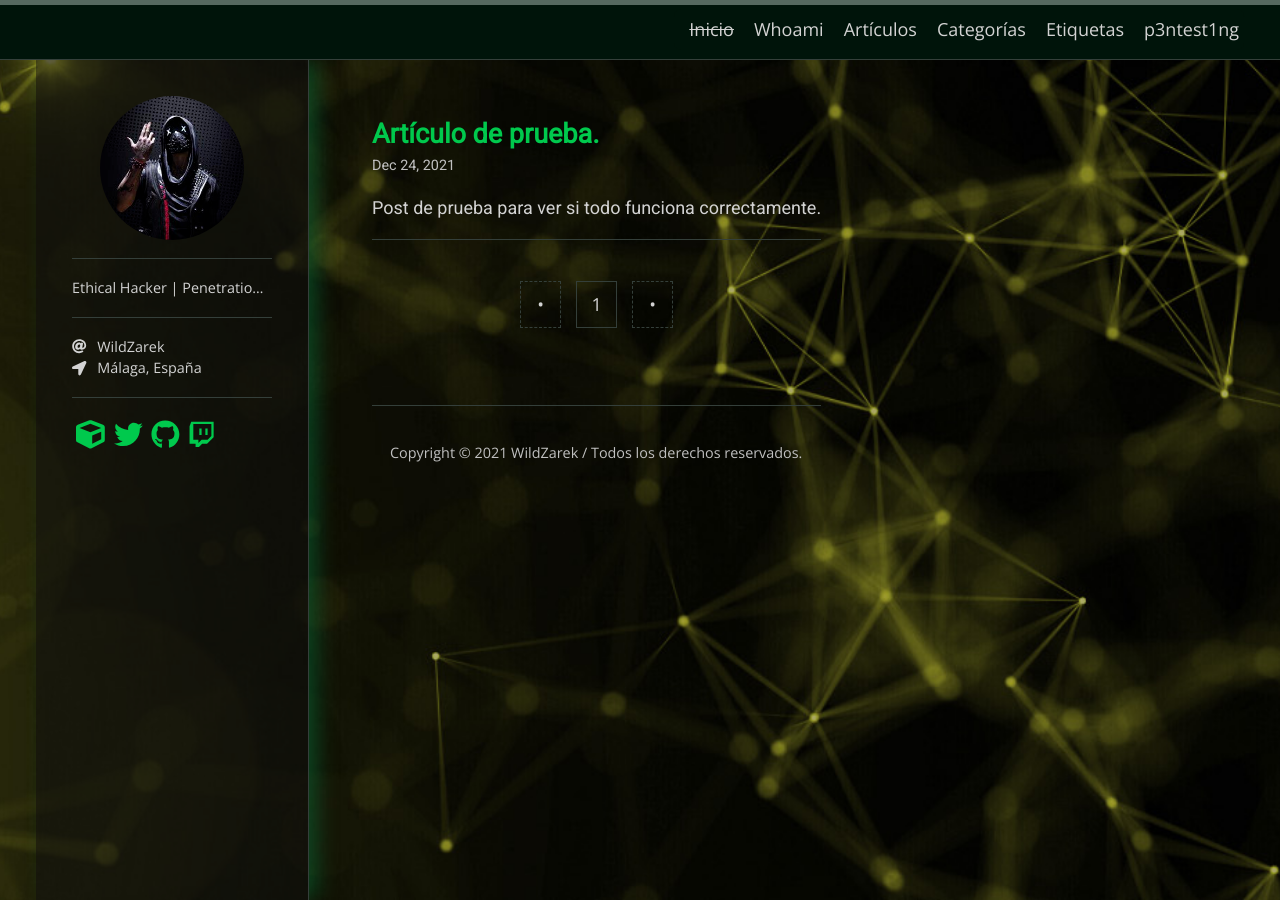
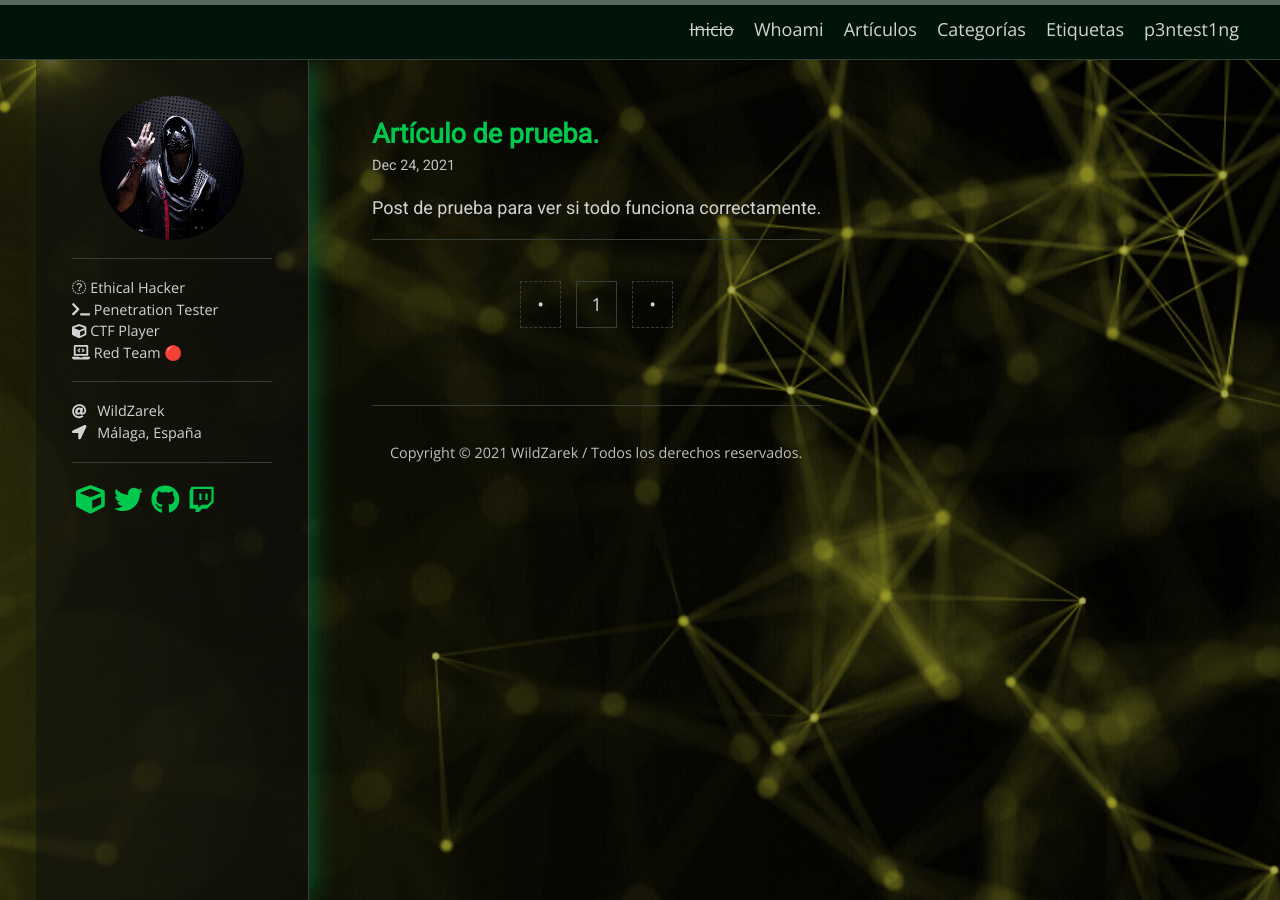
Before and after one commit to WildZarek/wildzarek.github.io, a Jekyll site: the page built from index.html, in a window 1280 px wide. Built offline with Jekyll 4.4.1, drawn with Linux system fonts in a browser that asks for light colours; nearby versions of some CDN libraries; some web fonts are replaced; the list of posts is cut into pages by our own code.

Commit message:
minor changes

```diff
--- a/_config.yml
+++ b/_config.yml
@@ -1,7 +1,6 @@
 title: p3ntest1ng
 description: Artículos sobre ciberseguridad, hacking ético, resolución de CTFs, programación y mucho más.
 author: WildZarek
-bio: Ethical Hacker | Penetration Tester | CTF Player | Red Team 🔴
 avatar: /assets/images/about/avatar.png
 email:
 url: wildzarek.github.io
--- a/_includes/sidebar.html
+++ b/_includes/sidebar.html
@@ -13,7 +13,20 @@
 <div class="sidebar-section">
   <ul class="contact-list">
     <li>
-      <span class="contact-info p-name">{{ site.bio }}</span>
+      <i class="fas fa-hat-cowboy"></i>
+      <span class="contact-info p-name">Ethical Hacker</span>
+    </li>
+    <li>
+      <i class="fas fa-terminal"></i>
+      <span class="contact-info p-name">Penetration Tester</span>
+    </li>
+    <li>
+      <i class="fas fa-cube"></i>
+      <span class="contact-info p-name">CTF Player</span>
+    </li>
+    <li>
+      <i class="fas fa-laptop-code"></i>
+      <span class="contact-info p-name">Red Team 🔴</span>
     </li>
   </ul>
 </div>
```
